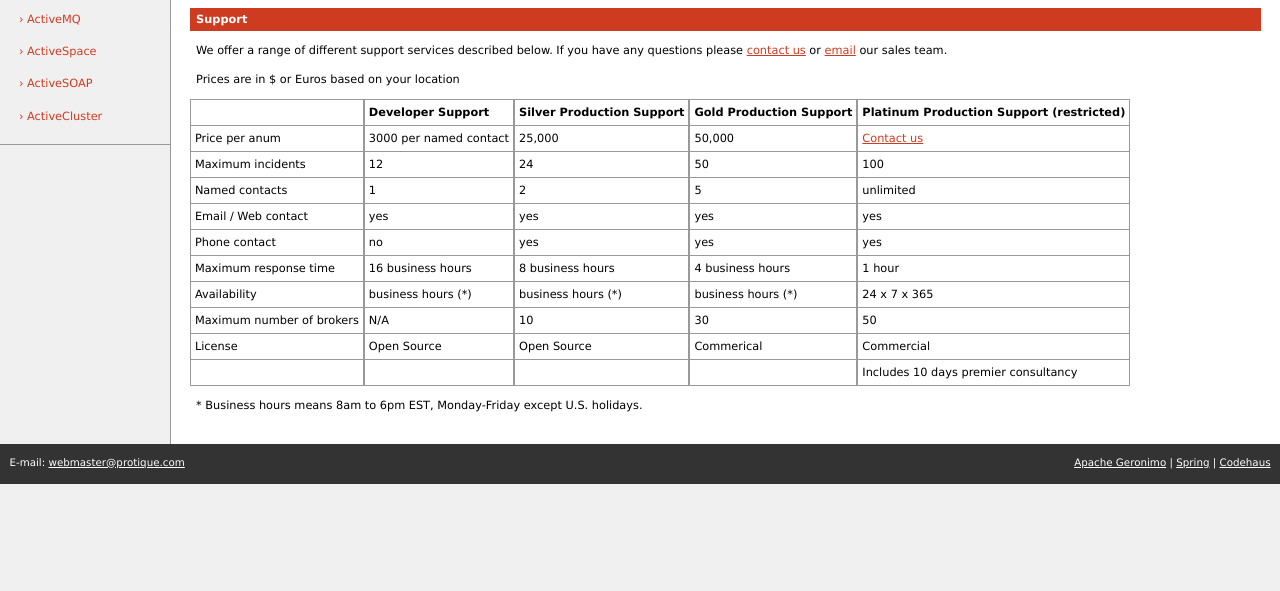
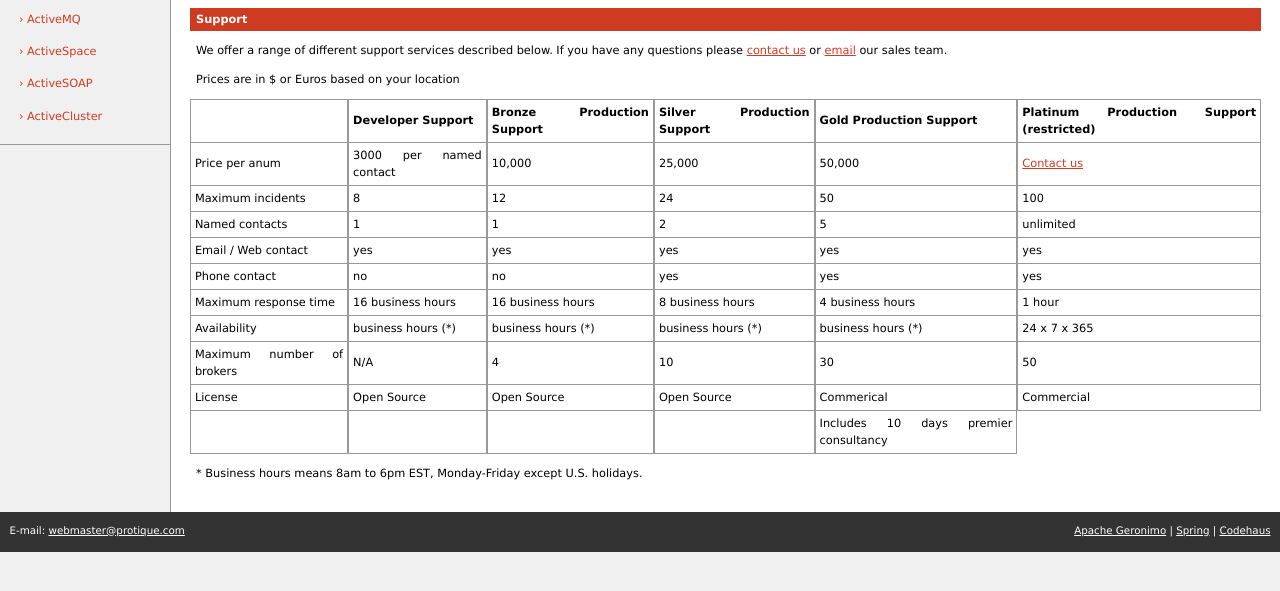
Before and after one commit to codehaus/protique, a plain HTML site: page website/support.html in a window 1280 px wide. Shown: the part 153-744 px from the top of the page. Drawn offline with nearby package versions, Linux system fonts and the light colour scheme; files that its build step writes are made by us from their sources.

Commit message:
updated prices

```diff
--- a/website/support.html
+++ b/website/support.html
@@ -32,6 +32,7 @@
         <tr>
           <th></th>
           <th>Developer Support</th>
+          <th>Bronze Production Support</th>
           <th>Silver Production Support</th>
           <th>Gold Production Support</th>
           <th>Platinum Production Support (restricted)</th>
@@ -39,12 +40,14 @@
         <tr>
           <td>Price per anum</td>
           <td>3000 per named contact</td>
+          <td>10,000</td>
           <td>25,000</td>
           <td>50,000</td>
           <td><a href="mailto:sales@protique.com">Contact us</a></td>
         </tr>
         <tr>
           <td>Maximum incidents</td>
+          <td>8</td>
           <td>12</td>
           <td>24</td>
           <td>50</td>
@@ -52,6 +55,7 @@
         </tr>
         <tr>
           <td>Named contacts</td>
+          <td>1</td>
           <td>1</td>
           <td>2</td>
           <td>5</td>
@@ -63,9 +67,11 @@
           <td>yes</td>
           <td>yes</td>
           <td>yes</td>
+          <td>yes</td>
         </tr>
         <tr>
           <td>Phone contact</td>
+          <td>no</td>
           <td>no</td>
           <td>yes</td>
           <td>yes</td>
@@ -73,6 +79,7 @@
         </tr>
         <tr>
           <td>Maximum response time</td>
+          <td>16 business hours</td>
           <td>16 business hours</td>
           <td>8 business hours</td>
           <td>4 business hours</td>
@@ -83,17 +90,20 @@
           <td>business hours (*)</td>
           <td>business hours (*)</td>
           <td>business hours (*)</td>
+          <td>business hours (*)</td>
           <td>24 x 7 x 365</td>
         </tr>
         <tr>
           <td>Maximum number of brokers</td>
           <td>N/A</td>
+          <td>4</td>
           <td>10</td>
           <td>30</td>
           <td>50</td>
         </tr>
         <tr>
           <td>License</td>
+          <td>Open Source</td>
           <td>Open Source</td>
           <td>Open Source</td>
           <td>Commerical</td>
```
